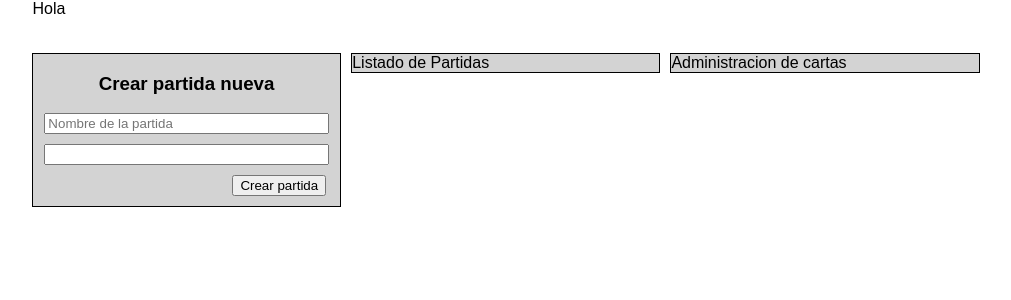
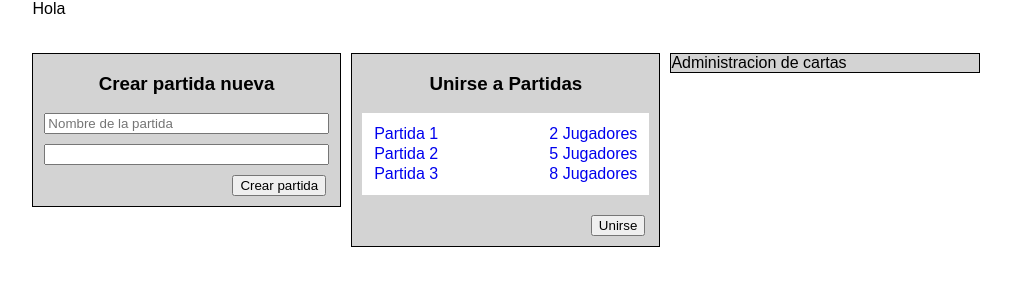
Before and after one commit to pds-2018s1/timeline, a React (Create React App) app: page / in a window 1280 px wide. Both pictures are taken after a click on the button "Entrar". Shown: the top 300 px of the page, without its empty margins (101-1112 px from the left). Built offline with nearby package versions, Linux system fonts and the light colour scheme.

Commit message:
Adding component to join matches, pending to add storybook and unit tests

```diff
--- a/src/components/Game/Game.jsx
+++ b/src/components/Game/Game.jsx
@@ -5,7 +5,7 @@ import GameLobby from '../../containers/GameLobby'
 import Winner from '../Winner/Winner'
 import Home from '../Home/Home'
 
-const Game = ({ gameStarted, winner, loggedIn, name }) => {
+const Game = ({ gameStarted, winner, loggedIn, name, matches, startGame }) => {
   if (gameStarted && !winner) {
     return (
       <div className="game">
@@ -15,7 +15,7 @@ const Game = ({ gameStarted, winner, loggedIn, name }) => {
   } else if (winner) {
     return (<Winner name={winner.name} />)
   } else if (loggedIn) {
-    return (<Home name={name}/>)
+    return (<Home name={name} matches={matches} startGame={startGame}/>)
   } else {
     return <GameLobby />
   }
--- a/src/components/Home/Home.jsx
+++ b/src/components/Home/Home.jsx
@@ -1,15 +1,15 @@
 import React from 'react'
-import CreateMatch from '../../containers/CreateMatch'
+import CreateMatch from '../CreateMatch/CreateMatch'
 import Matches from '../Matches/Matches'
 import CardsManagement from '../CardsManagement/CardsManagement'
 import './Home.css'
 
-const Home = ({name}) => (
+const Home = ({name, matches, startGame}) => (
   <div className="home">
     <div className="greet">Hola {name}</div>
     <div className="sectionContainer">
-      <div className="section"><CreateMatch /></div>
-      <div className="section"><Matches /></div>
+      <div className="section"><CreateMatch startGame={startGame} /></div>
+      <div className="section"><Matches matches={matches} startGame={startGame}/></div>
       <div className="section"><CardsManagement /></div>
     </div>
   </div>
--- /dev/null
+++ b/src/components/Matches/Matches.css
@@ -0,0 +1,33 @@
+.listOfMatches {
+  background-color: white;
+  margin: 10px;
+  padding: 10px;
+  list-style: none;
+  overflow-x: hidden;
+  overflow-y: auto;
+}
+
+.title {
+  text-align: center;
+}
+
+.matchLink {
+  margin: 2px;
+  text-decoration: none;
+  display: block;
+}
+
+.matchLink:hover,
+.matchLinkSelected {
+  background-color: darkgray;
+  margin: 1px solid black;
+}
+
+.joinMatchButton {
+  float: right;
+  margin: 10px 14px 10px;
+}
+
+.matchSize {
+  float:right;
+}
--- a/src/components/Matches/Matches.jsx
+++ b/src/components/Matches/Matches.jsx
@@ -1,7 +1,39 @@
 import React from 'react'
+import './Matches.css'
+import classNames from 'classnames'
 
-const Matches = ({}) => (
-  <div>Listado de Partidas</div>
-)
+class Matches extends React.Component {
+
+  constructor(props){
+    super(props)
+    this.state = {
+      matchSelected: undefined
+    }
+  }
+
+  onMatchSelected = (match) =>
+    this.setState({matchSelected: match})
+
+  isSelected = (match) =>
+    this.state.matchSelected === match
+
+  render = () => {
+    return (
+      <div>
+        <h3 className="title">Unirse a Partidas</h3>
+        <ul className="listOfMatches">
+          {this.props.matches.map(m => <a onClick={() => this.onMatchSelected(m)} key={m.id}
+            href="#" className={classNames('matchLink', {'matchLinkSelected' : this.isSelected(m)})} >{m.name} <span className="matchSize">{m.size} Jugadores</span></a>)}
+        </ul>
+        <button className="joinMatchButton" type="submit" name="submit"
+          onClick={() => this.props.startGame(this.state.matchSelected.name, this.state.matchSelected.matchSize)}>
+          Unirse
+        </button>
+      </div>
+    )
+
+  }
+
+}
 
 export default Matches
--- a/src/containers/CreateMatch.jsx
+++ /dev/null
@@ -1,11 +0,0 @@
-import { connect } from 'react-redux'
-import CreateMatch from '../components/CreateMatch/CreateMatch'
-import { startGame } from '../actions/game'
-
-const mapActionsToProps = dispatch => ({
-  startGame : (matchName, matchSize) => {
-    return dispatch(startGame(matchName, matchSize))
-  }
-})
-
-export default connect(null, mapActionsToProps) (CreateMatch)
--- a/src/containers/Game.jsx
+++ b/src/containers/Game.jsx
@@ -1,11 +1,19 @@
 import { connect } from 'react-redux'
 import Game from '../components/Game/Game'
+import { startGame } from '../actions/game'
 
 const mapStateToProps = state => ({
   gameStarted: state.gameStarted,
   winner: state.winner,
   loggedIn: state.loggedIn,
-  name: state.player.name
+  name: state.player.name,
+  matches: [{id: 1, name: "Partida 1", size: 2},{id: 2, name: "Partida 2", size: 5}, {id: 3, name: "Partida 3", size: 8}]
 })
 
-export default connect(mapStateToProps, null)(Game)
+const mapActionsToProps = dispatch => ({
+  startGame : (matchName, matchSize) => {
+    return dispatch(startGame(matchName, matchSize))
+  }
+})
+
+export default connect(mapStateToProps, mapActionsToProps)(Game)
```
